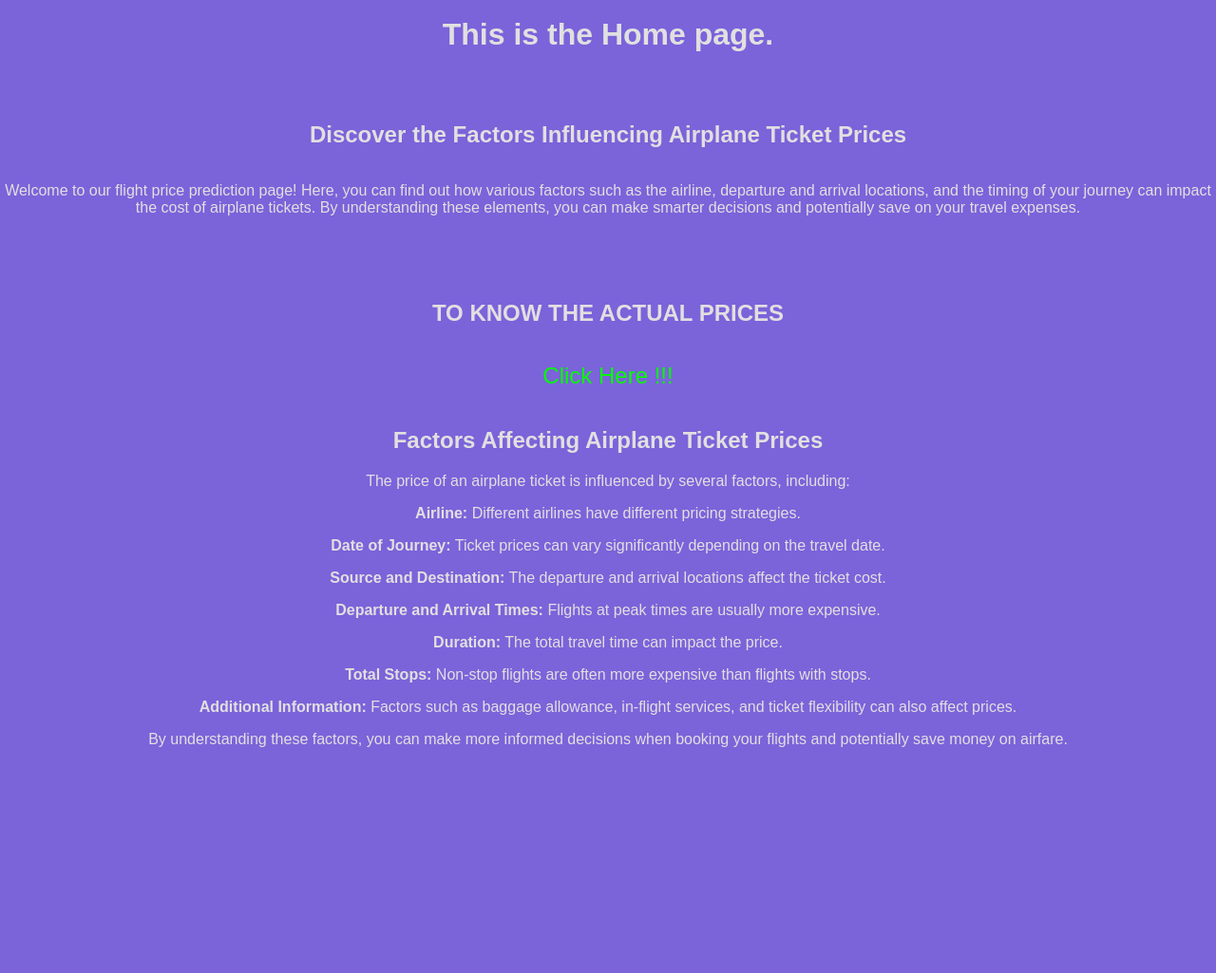
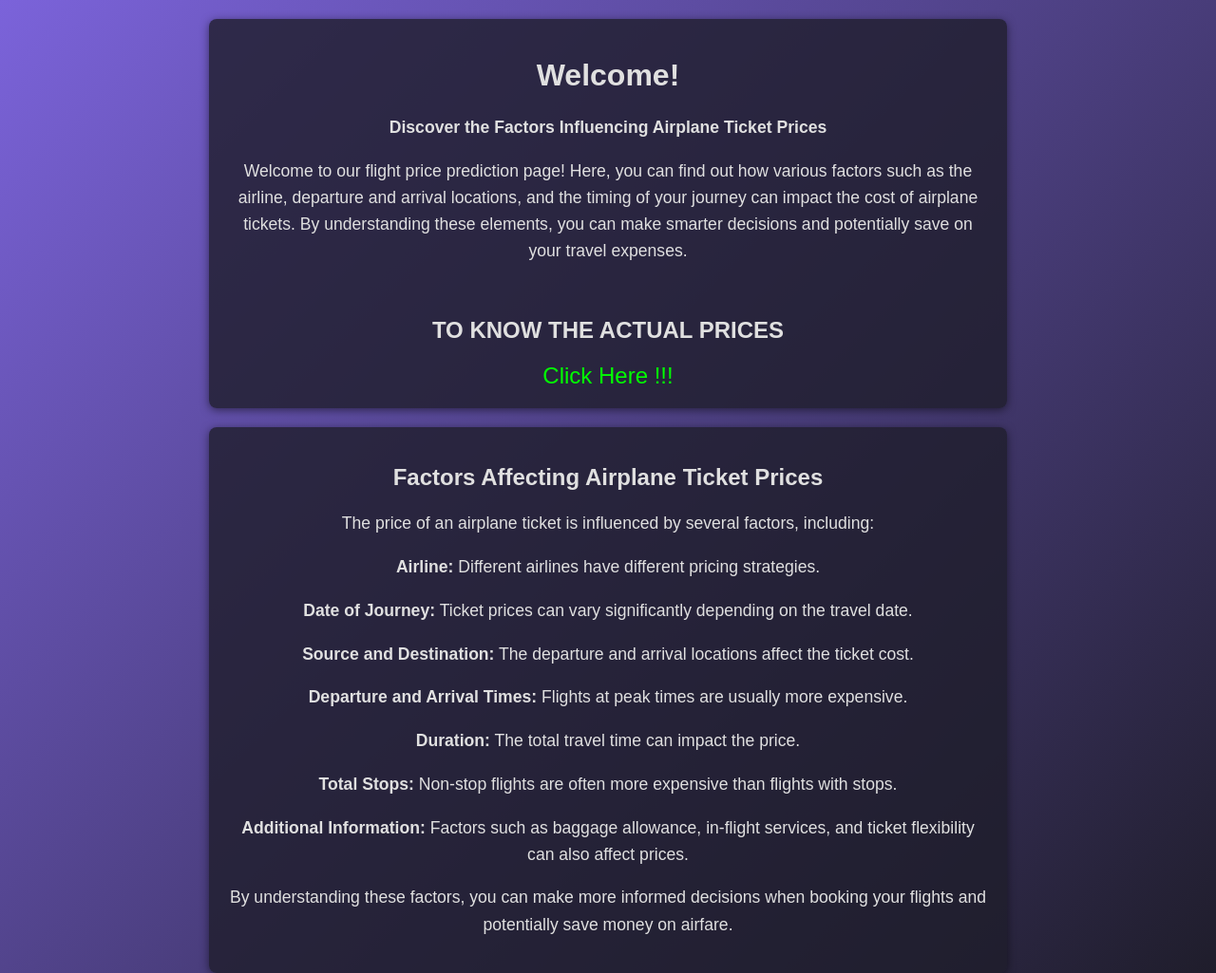
Before and after one commit to Kali414/Flight-ticket-predictor, a Flask app: page / in a window 1280 px wide. Shown: the whole page at 95% size. Before the commit the page ends 787 px from the top, so only its background shows below. Run offline with Flask 3, Linux system fonts and the light colour scheme; parts of the project's set-up code (start-up, migrations or seed data) failed here and were passed over.

Commit message:
Changes in css

```diff
--- a/templates/home.html
+++ b/templates/home.html
@@ -6,13 +6,13 @@
     <title>{{ Title }}</title>
     <style>
         body {
-            background-color: #7b63da;
+            background: linear-gradient(135deg, #7b63da, #1f1d2b);
             color: #e0e0e0;
             font-family: Arial, sans-serif;
             display: flex;
             justify-content: center;
             align-items: center;
-            height: 100vh;
+            min-height: 100vh;
             margin: 0;
             flex-direction: column;
             text-align: center;
@@ -30,18 +30,25 @@
         }
         div {
             margin-top: 20px;
+            max-width: 800px;
+            padding: 20px;
+            background-color: rgba(31, 29, 43, 0.8);
+            border-radius: 8px;
+            box-shadow: 0 2px 10px rgba(0, 0, 0, 0.5);
+        }
+        p {
+            font-size: 1.1em;
+            line-height: 1.6;
         }
     </style>
 </head>
 <body>
-    <h1>This is the {{ Title }} page.</h1>
-    <p>
-        <h2>Discover the Factors Influencing Airplane Ticket Prices</h2>
+    <div>
+        <h1>Welcome!</h1>
+        <p><strong>Discover the Factors Influencing Airplane Ticket Prices</strong></p>
         <p>Welcome to our flight price prediction page! Here, you can find out how various factors such as the airline, departure and arrival locations, and the timing of your journey can impact the cost of airplane tickets. By understanding these elements, you can make smarter decisions and potentially save on your travel expenses.</p>
-    </p>
-    <div>
+        <br>
         <h2>TO KNOW THE ACTUAL PRICES</h2>
-        <br>
         <a href="{{ url_for('predict') }}">Click Here !!!</a>
     </div>
     <div>
```
Also changed, not shown: templates/prediction.html (+8 -1 lines).
